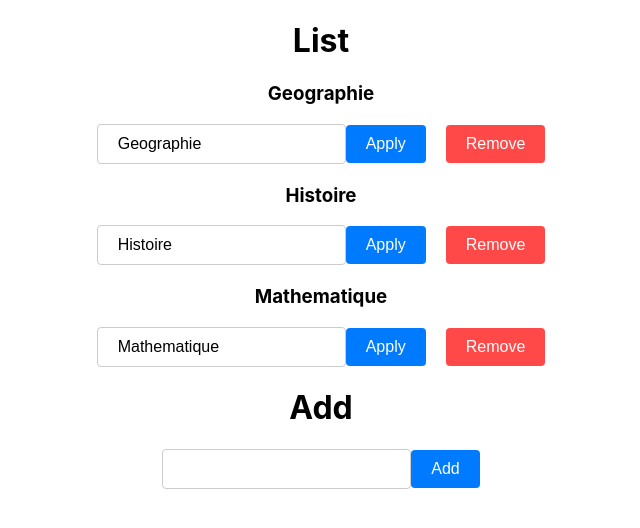
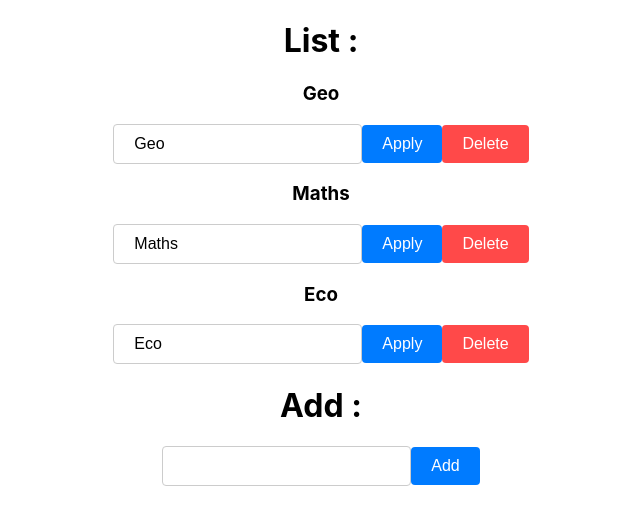
Before and after one commit to thonino/react-learn, a React (Create React App) app: page / in a window 1280 px wide. Shown: the top 528 px of the page, without its empty margins (319-959 px from the left). Built offline with nearby package versions, Linux system fonts and the light colour scheme.

Commit message:
exercice crud blind tes

```diff
--- a/src/components/Home/Home.js
+++ b/src/components/Home/Home.js
@@ -1,77 +1,79 @@
 import React, { useState, useRef } from 'react'
 
 function Home() {
-  // Show :
+  // Show
   const [tabs, setTabs] = useState([
-    {id : 0 , name : 'Geographie'},
-    {id : 1 , name : 'Histoire'},
-    {id : 2 , name : 'Mathematique'},
+    {id : 0, name : 'Geo'},
+    {id : 1, name : 'Maths'},
+    {id : 2, name : 'Eco'},
   ])
 
-  // Reset input 1 :
+  // Reset Input
   const resetInput = useRef(null);
 
-  // Add :
-  const handleSubmit = (e) => {
+  // Add
+  const handleAdd = (e) => {
     e.preventDefault();
-    const id =  tabs.strength;
+    const id = tabs.strength;
     const name = e.target.new.value;
-    setTabs([...tabs, { id , name}])
-    if(resetInput.current){
-      resetInput.current.value = ""
-    }
+    setTabs([...tabs , { id, name}]);
+    if(resetInput.current){resetInput.current.value = ''}
   }
 
-  // Update :
+  // Update
   const handleUpdate = (e, id) => {
     e.preventDefault();
     const name = e.target.update.value;
     const newTabs = tabs.map((item) =>
-      item.id === id ? { ...item, name} : item
+      item.id === id ? { id, name } : item
     )
     setTabs(newTabs);
   }
-  // Delete :
+
+  // Delete
   const handleDelete = (id) => {
-    const newTabs = tabs.filter((item) => item.id !== id);
-    setTabs(newTabs)
+    const newTabs = tabs.filter(item =>
+      item.id !== id
+    )
+    setTabs(newTabs);
   }
 
   return (
-    <div className="center">
-      <h1> List </h1>
-      {tabs.map((data) =>
-      <div key={data.id} className='mt'>
+    <div className='center'>
+      <h1> List :</h1>
+      {tabs.map(data =>
+        <div key={data.id}>
           <h3>{data.name}</h3>
-        <form
-          onSubmit={(e)=>handleUpdate(e, data.id)}
-        >
+          <form onSubmit={(e)=>handleUpdate(e, data.id)}>
             <input
+              name="update"
+              className='input-form'
               defaultValue={data.name}
-            name='update'
-            className="input-form"
             />
-          <button type="submit" className="btn">
+            <button type='submit' className='btn'>
               Apply
             </button>
             <button
               onClick={()=>handleDelete(data.id)}
-            className="btn-red ms"
+              className='btn-red'
             >
-            Remove
+              Delete
             </button>
           </form>
         </div>
       )}
-      <form onSubmit={handleSubmit}>
-        <h1> Add</h1>
+      <form onSubmit={handleAdd}>
+        <h1> Add :</h1>
         <input
-          type="text"
-          className="input-form"
           name="new"
+          className='input-form'
+          type='text'
           ref={resetInput}
         />
-        <button type="submit" className="btn">
+        <button
+          type='submit'
+          className='btn'
+        >
           Add
         </button>
       </form>
```
Lines whose indentation alone changed are shown as unchanged.
